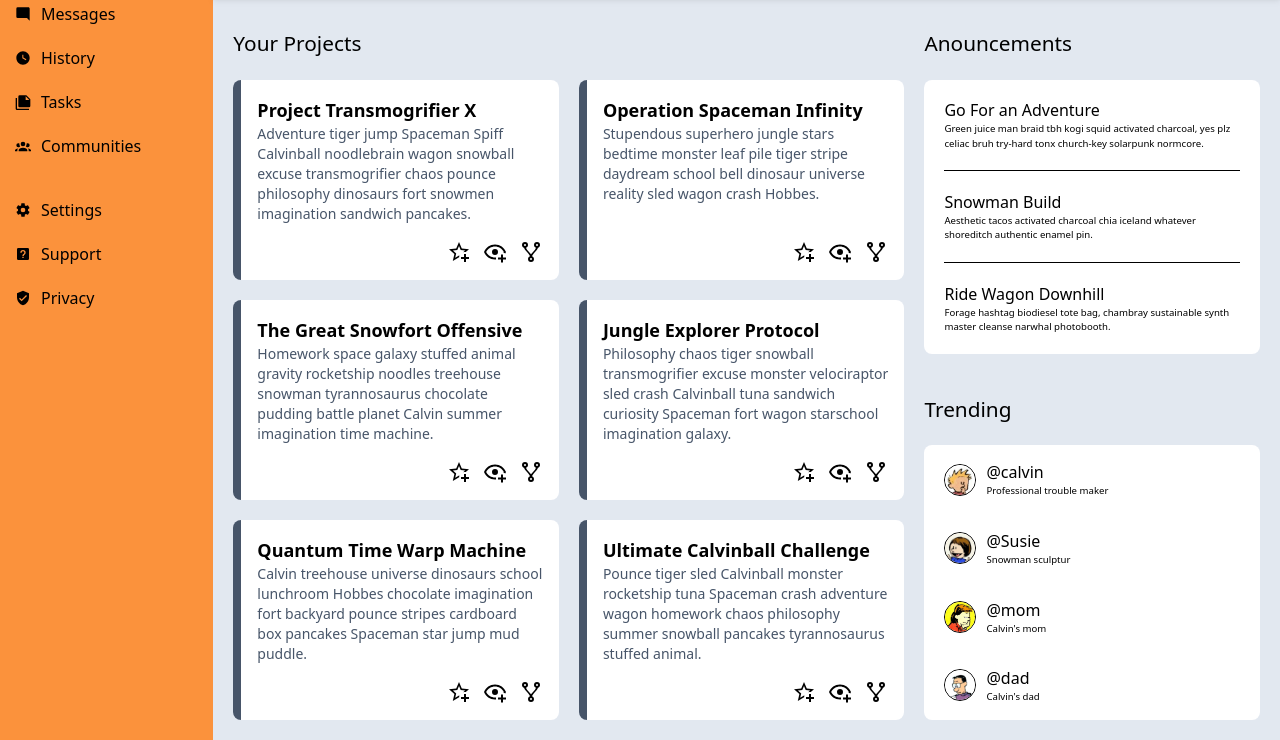
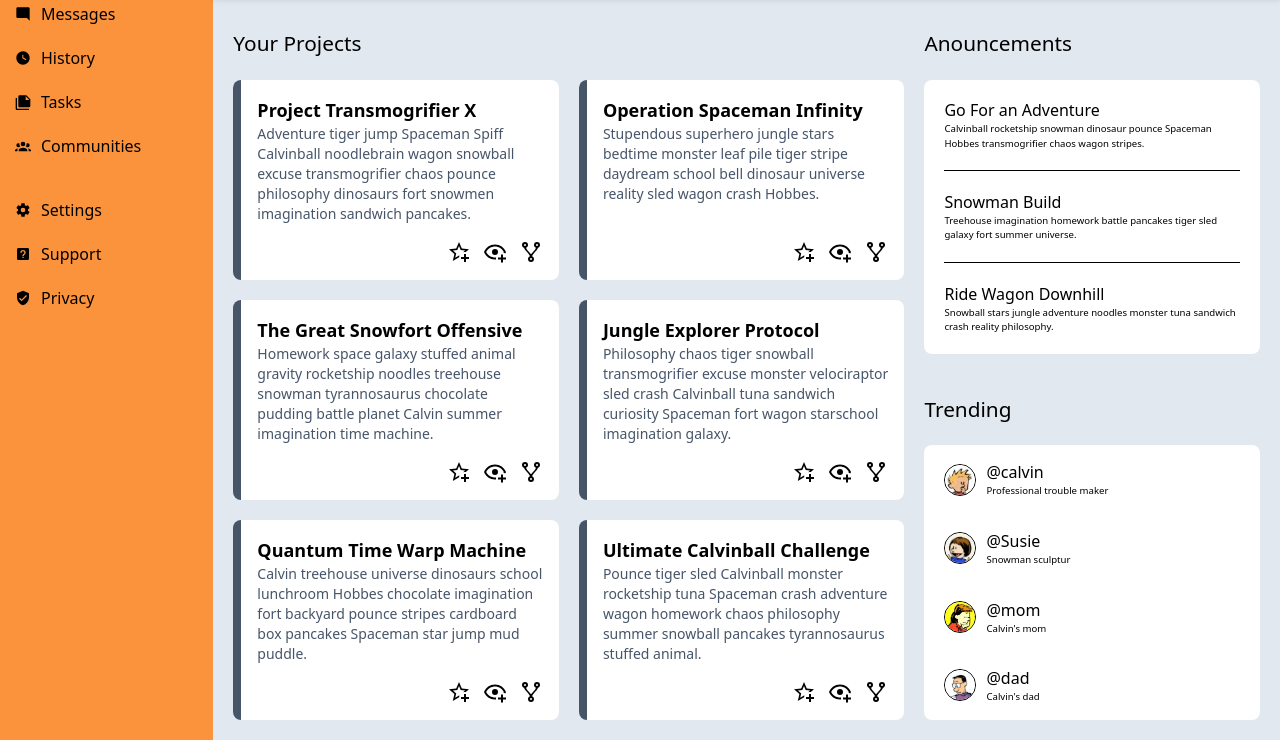
Before and after one commit to zwhahn/admin_dashboard, a website: page src/index.html in a window 1280 px wide. Shown: the part 171-911 px from the top of the page. Drawn offline with Linux system fonts and the light colour scheme.

Commit message:
Update anouncements to Calvinius Hobbesium Ipsum

```diff
--- a/src/index.html
+++ b/src/index.html
@@ -237,24 +237,23 @@
                                     <div class="anouncement-subheader">
                                         Go For an Adventure
                                     </div>
-                                    <div class="anouncement-content">Green juice man braid tbh kogi
-                                        squid activated charcoal, yes plz
-                                        celiac bruh try-hard tonx church-key
-                                        solarpunk normcore.</div>
+                                    <div class="anouncement-content">Calvinball rocketship snowman dinosaur pounce
+                                        Spaceman Hobbes transmogrifier chaos wagon stripes.</div>
                                 </div>
                                 <div class="anouncement bottom-border">
                                     <div class="anouncement-subheader">
                                         Snowman Build
                                     </div>
-                                    <div class="anouncement-content">Aesthetic tacos activated charcoal
-                                        chia iceland whatever shoreditch authentic enamel pin.</div>
+                                    <div class="anouncement-content">Treehouse imagination homework battle pancakes
+                                        tiger sled galaxy fort summer universe.</div>
                                 </div>
                                 <div class="anouncement">
                                     <div class="anouncement-subheader">
                                         Ride Wagon Downhill
                                     </div>
-                                    <div class="anouncement-content">Forage hashtag biodiesel tote bag,
-                                        chambray sustainable synth master cleanse narwhal photobooth.</div>
+                                    <div class="anouncement-content">Snowball stars jungle adventure noodles monster
+                                        tuna sandwich crash reality philosophy.
+                                    </div>
                                 </div>
                             </div>
                             <h2 class="trending-header">Trending</h2>
```
